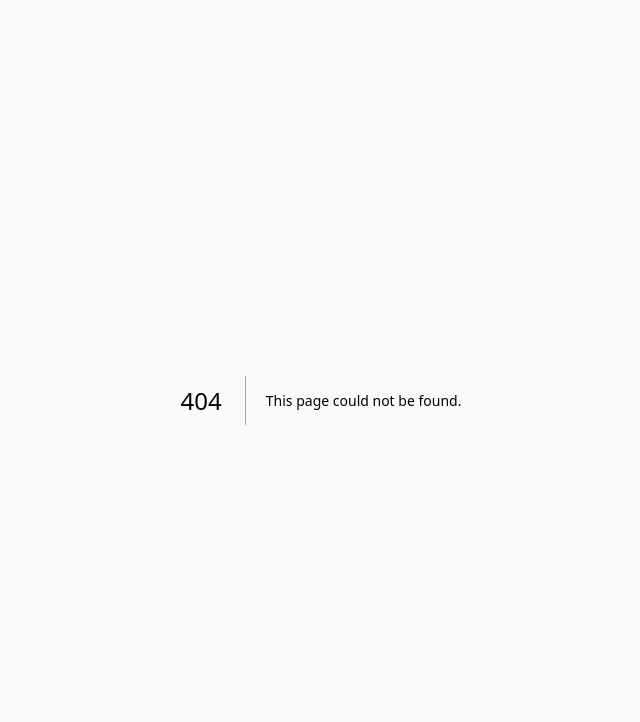
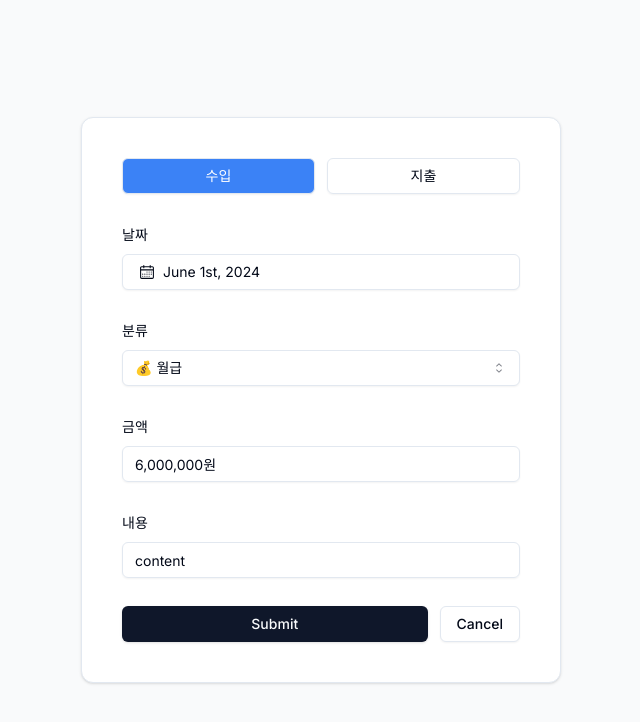
Before and after one commit to suhyeoonn/react-account-book, a Next.js app: page /transaction/edit in a window 1280 px wide. Before the commit this address had no page. Shown: the top 722 px of the page, without its empty margins (319-959 px from the left). Built offline with nearby package versions, Linux system fonts and the light colour scheme.

Commit message:
✨ 거래내역 수정화면에 선택된 항목 데이터 출력

```diff
--- a/app/transaction/add/page.tsx
+++ b/app/transaction/add/page.tsx
@@ -1,9 +1,11 @@
+"use client";
+
 import { TransactionEntryForm } from "@/components/transaction/transactionEntryForm";
 
 export default function TransactionEntry() {
-  return (
-    <div className="flex flex-col items-center justify-center min-h-screen">
-      <TransactionEntryForm />
-    </div>
-  );
+  const createData = (data) => {
+    alert("createData");
+    console.log(data);
+  };
+  return <TransactionEntryForm handleSubmit={createData} />;
 }
--- /dev/null
+++ b/app/transaction/edit/page.tsx
@@ -0,0 +1,32 @@
+"use client";
+
+import { TransactionEntryForm } from "@/components/transaction/transactionEntryForm";
+import { TransactionType } from "@/lib/types";
+
+export default function TransactionEdit() {
+  const data = {
+    id: 1,
+    type: TransactionType.INCOME,
+    date: new Date("2024-06-01"),
+    category: 1,
+    content: "content",
+    amount: 6000000,
+  };
+  const { category, amount } = data;
+
+  const updateData = (data) => {
+    alert("updateData");
+    console.log(data);
+  };
+
+  return (
+    <TransactionEntryForm
+      data={{
+        ...data,
+        category: "" + category,
+        amount: "" + amount,
+      }}
+      handleSubmit={updateData}
+    />
+  );
+}
--- a/components/category/categoryForm.tsx
+++ b/components/category/categoryForm.tsx
@@ -27,9 +27,10 @@ export default function CategoryForm({
         onClick={() => handleVisibleForm(true)}
         className={cx(
           "flex p-2 opacity-0 transition duration-300  w-full text-sm text-red-500 justify-center font-medium items-center before:bg-red-500 before:h-px before:flex-grow before:mr-3 after:bg-red-500 after:h-px after:flex-grow after:ml-3",
-          isShow
-            ? "hover:opacity-0 cursor-default"
-            : "cursor-pointer hover:opacity-100 "
+          {
+            "hover:opacity-0 cursor-default": isShow,
+            "cursor-pointer hover:opacity-100 ": !isShow,
+          }
         )}
       >
         카테고리 추가
--- a/components/transaction/transactionEntryForm.tsx
+++ b/components/transaction/transactionEntryForm.tsx
@@ -23,7 +23,7 @@ import TransactionTypeToggle from "./transactionTypeToggle";
 import CurrencyWon from "../ui/currencyInputWon";
 
 const formSchema = z.object({
-  account: z.string().min(1, {
+  amount: z.string().min(1, {
     message: "금액을 입력하세요.",
   }),
   category: z.string().length(1, {
@@ -36,27 +36,33 @@ const formSchema = z.object({
   content: z.string(),
 });
 
-export function TransactionEntryForm() {
-  // 1. Define your form.
-  const form = useForm<z.infer<typeof formSchema>>({
-    resolver: zodResolver(formSchema),
-    defaultValues: {
-      account: "",
+export function TransactionEntryForm({
+  data = {
+    id: null,
+    amount: "",
     category: "",
     type: TransactionType.EXPENSE,
     date: new Date(),
     content: "",
   },
+  handleSubmit,
+}: {
+  handleSubmit: (data: object) => void;
+}) {
+  // 1. Define your form.
+  const form = useForm<z.infer<typeof formSchema>>({
+    resolver: zodResolver(formSchema),
+    defaultValues: data,
   });
 
   // 2. Define a submit handler.
   function onSubmit(values: z.infer<typeof formSchema>) {
     // Do something with the form values.
     // ✅ This will be type-safe and validated.
-    console.log(values);
+    handleSubmit({ ...data, amount: parseInt(values.amount) });
   }
 
-  const [type, setType] = useState(TransactionType.EXPENSE);
+  const [type, setType] = useState(data.type);
   const handleType = (value: string) => {
     setType(+value);
     form.setValue("type", +value);
@@ -67,10 +73,11 @@ export function TransactionEntryForm() {
   };
 
   return (
+    <div className="flex flex-col items-center justify-center min-h-screen">
       <Form {...form}>
         <form
           onSubmit={form.handleSubmit(onSubmit)}
-        className="flex flex-col gap-7 w-96"
+          className="flex flex-col gap-7 w-[30rem] bg-white p-10 border rounded-xl shadow"
         >
           <FormField
             control={form.control}
@@ -93,7 +100,7 @@ export function TransactionEntryForm() {
               <FormItem>
                 <FormLabel>날짜</FormLabel>
                 <FormControl>
-                <DatePicker />
+                  <DatePicker value={field.value} />
                 </FormControl>
                 <FormMessage />
               </FormItem>
@@ -118,7 +125,7 @@ export function TransactionEntryForm() {
           />
           <FormField
             control={form.control}
-          name="account"
+            name="amount"
             render={({ field }) => (
               <FormItem>
                 <FormLabel>금액</FormLabel>
@@ -136,7 +143,7 @@ export function TransactionEntryForm() {
               <FormItem>
                 <FormLabel>내용</FormLabel>
                 <FormControl>
-                <Input {...field} className="bg-white" />
+                  <Input {...field} />
                 </FormControl>
               </FormItem>
             )}
@@ -151,5 +158,6 @@ export function TransactionEntryForm() {
           </div>
         </form>
       </Form>
+    </div>
   );
 }
--- a/components/transaction/transactionList.tsx
+++ b/components/transaction/transactionList.tsx
@@ -50,7 +50,7 @@ export default function TransactionList({ data }: Props) {
           </div>
         </CardTitle>
       </CardHeader>
-      <CardContent className="p-3">
+      <CardContent className="p-0">
         <ul>
           {transactions.map((t) => (
             <TransactionListItem key={t.id} data={t} onDelete={handleDelete} />
--- a/components/transaction/transactionListItem.tsx
+++ b/components/transaction/transactionListItem.tsx
@@ -16,12 +16,17 @@ export default function TransactionListItem({
 }) {
   const [open, setOpen] = useState(false);
 
-  const handleClick = () => {
+  const handleClick = (e: Event) => {
+    e.preventDefault();
     setOpen(!open);
   };
 
   return (
-    <li className="grid grid-cols-[auto_1fr_1fr_1fr] py-2 gap-2 items-center">
+    <li>
+      <a
+        href="/transaction/edit"
+        className="grid grid-cols-[auto_1fr_1fr_1fr] p-3 py-2 gap-2 items-center cursor-pointer hover:bg-secondary"
+      >
         <span className="text-destructive text-right hover:bg-destructive hover:text-white rounded p-1 cursor-pointer">
           <Cross2Icon onClick={handleClick} />
         </span>
@@ -39,6 +44,7 @@ export default function TransactionListItem({
         >
           거래 내역을 삭제하시겠습니까?
         </ConfirmDialog>
+      </a>
     </li>
   );
 }
--- a/components/transaction/transactionTypeToggle.tsx
+++ b/components/transaction/transactionTypeToggle.tsx
@@ -18,14 +18,14 @@ export default function TransactionTypeToggle({ value, onChange }: Props) {
       <ToggleGroupItem
         value={TransactionType.INCOME + ""}
         aria-label="Toggle Expense"
-        className="bg-white flex-1 data-[state=on]:bg-blue-500 data-[state=on]:text-white"
+        className="flex-1 data-[state=on]:bg-blue-500 data-[state=on]:text-white"
       >
         수입
       </ToggleGroupItem>
       <ToggleGroupItem
         value={TransactionType.EXPENSE + ""}
         aria-label="Toggle Income"
-        className="bg-white flex-1 data-[state=on]:bg-red-500 data-[state=on]:text-white"
+        className="flex-1 data-[state=on]:bg-red-500 data-[state=on]:text-white"
       >
         지출
       </ToggleGroupItem>
--- a/components/ui/currencyInputWon.tsx
+++ b/components/ui/currencyInputWon.tsx
@@ -10,7 +10,7 @@ export default function CurrencyWon({
 }) {
   return (
     <NumericFormat
-      className="bg-white"
+      className="bg-inherit"
       customInput={Input}
       thousandSeparator
       {...props}
--- a/components/ui/datePicker.tsx
+++ b/components/ui/datePicker.tsx
@@ -14,8 +14,7 @@ import {
 } from "@/components/ui/popover";
 
 export function DatePicker({ ...props }) {
-  const [date, setDate] = React.useState<Date>();
-
+  const [date, setDate] = React.useState<Date>(props.value);
   return (
     <Popover>
       <PopoverTrigger asChild>
```
Lines whose indentation alone changed are shown as unchanged.
